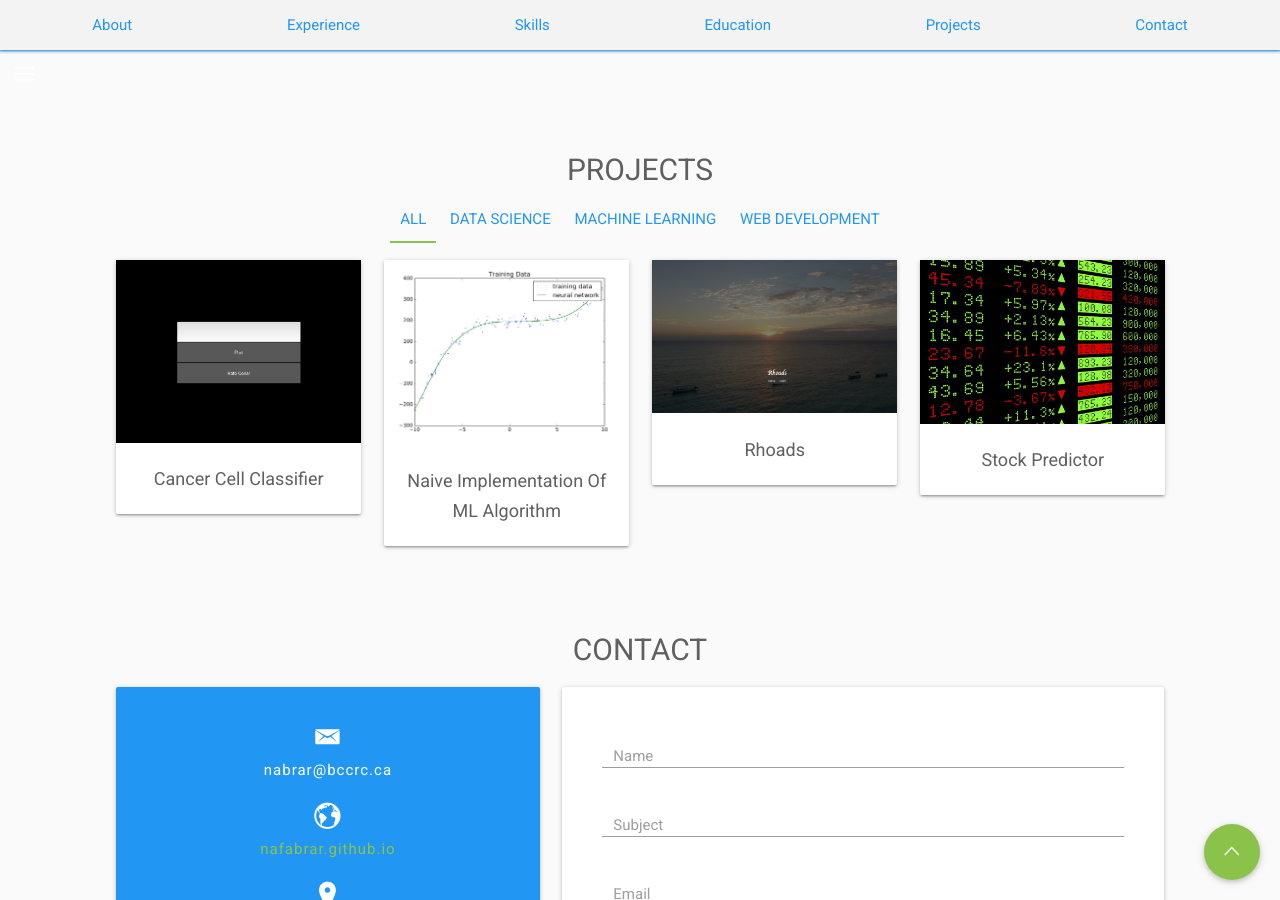
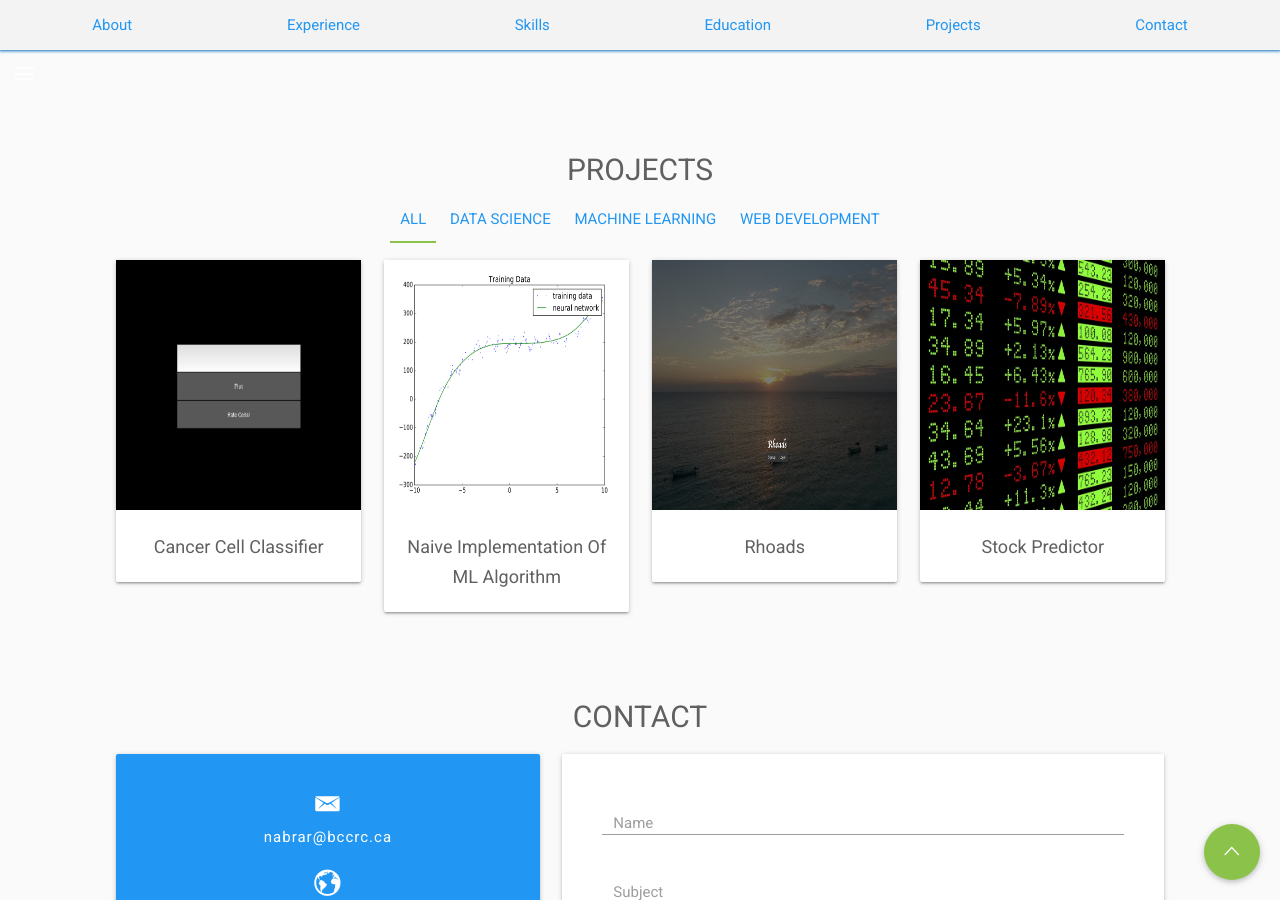
Before and after one commit to nafabrar/nafabrar.github.io, a Jekyll site: the page index.html, which Jekyll copies as it is, in a window 1280 px wide and 900 px high, scrolled down 2285 px. Built offline with Jekyll 4.4.1, drawn with Linux system fonts in a browser that asks for light colours; nearby versions of some CDN libraries; some web fonts are replaced; library files that are not in the unit come from our copies.

Commit message:
Update index.html

```diff
--- a/index.html
+++ b/index.html
@@ -526,7 +526,7 @@
                     <div class="portfolio card">
                         <figure class="hover-effect">
                             <!-- Portfolio Image -->
-                            <img class="img-responsive" src="images/portfolios/CC1.jpg" alt="">
+                            <img class="img-responsive" src="images/portfolios/CC1.jpg" alt="" style="height:250px;" >
                             <!-- open-modal ID -->
                             <a data-toggle="modal" data-target="#modal1" href="#0">
                                 <figcaption><span>View Details</span></figcaption>
@@ -572,7 +572,7 @@
                     <div class="portfolio card">
                         <figure class="hover-effect">
                             <!-- Portfolio Image -->
-                            <img class="img-responsive" src="images/portfolios/nn.png" alt="">
+                            <img class="img-responsive" src="images/portfolios/nn.png" alt="" style="height:250px;">
                             <!-- open-modal ID -->
                             <a data-toggle="modal" data-target="#modal2" href="#0">
                                 <figcaption><span>View Details</span></figcaption>
@@ -614,11 +614,11 @@
 
 
                 <!-- 3rd Portfolio, Filter Option -->
-                <div class="col col-md-3 col-sm-6 col-xs-12 filtr-item" data-category="3">
+                <div class="col col-md-3 col-sm-6 col-xs-12 filtr-item" data-category="3" >
                     <div class="portfolio card">
                         <figure class="hover-effect">
                             <!-- Portfolio Imag e-->
-                            <img class="img-responsive" src="images/portfolios/Welcome.png" alt="">
+                            <img class="img-responsive" src="images/portfolios/Welcome.png" alt="" style="height:250px;">
                             <!-- open-modal ID -->
                             <a data-toggle="modal" data-target="#modal3" href="#0">
                                 <figcaption><span>View Details</span></figcaption>
@@ -664,7 +664,7 @@
                     <div class="portfolio card">
                         <figure class="hover-effect">
                             <!-- Portfolio Image -->
-                            <img class="img-responsive" src="images/portfolios/stocks.jpg" alt="">
+                            <img class="img-responsive" src="images/portfolios/stocks.jpg" alt="" style="height:250px;">
                             <!-- open-modal ID -->
                             <a data-toggle="modal" data-target="#modal4" href="#0">
                                 <figcaption><span>View Details</span></figcaption>
```
